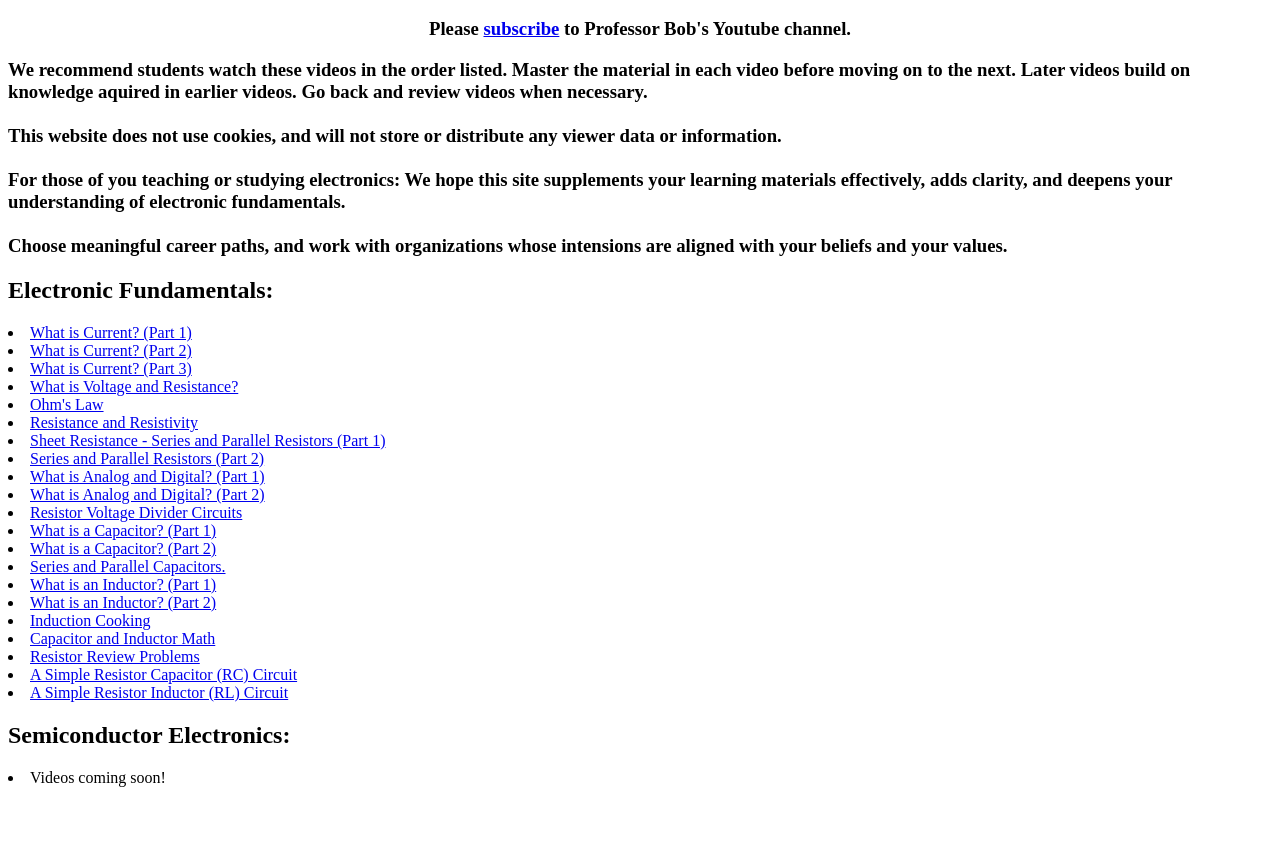
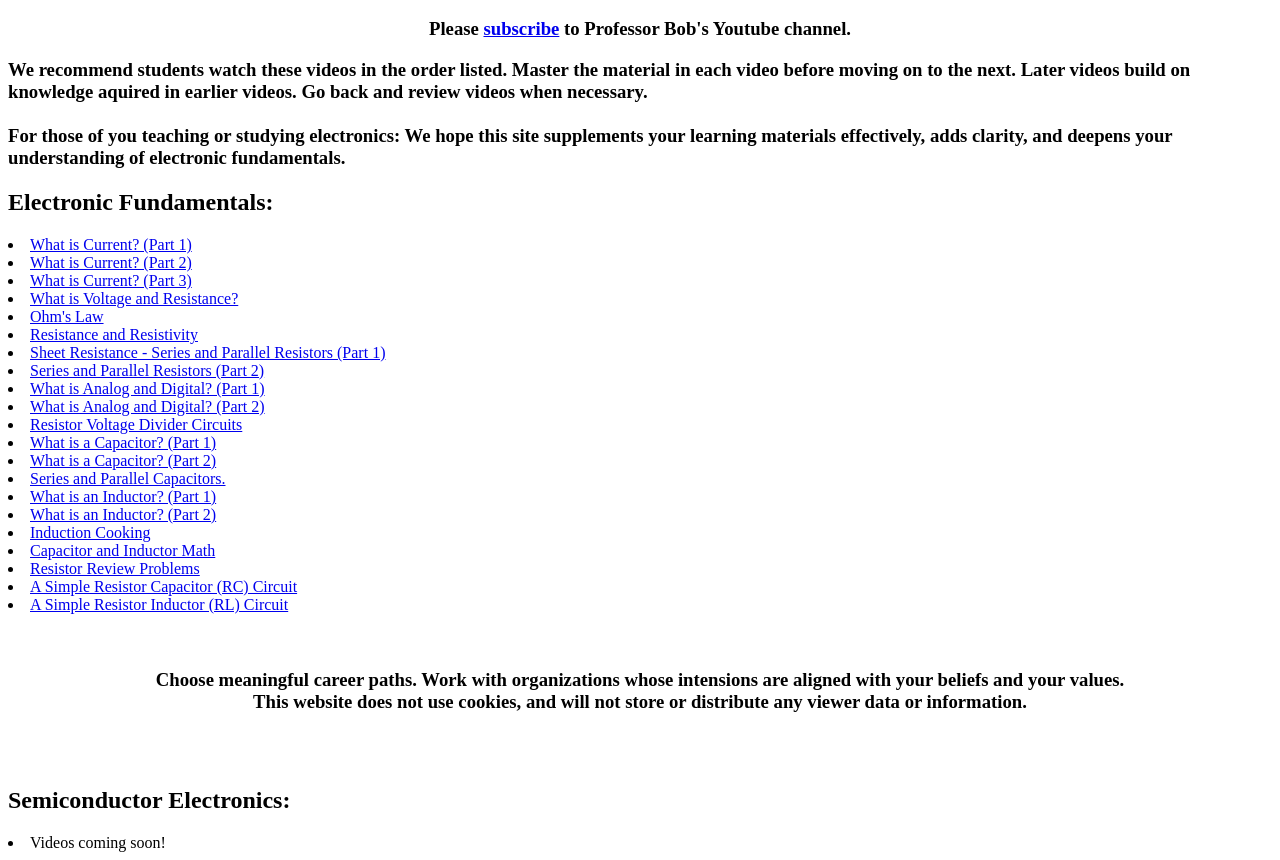
Before and after one commit to learncircuitdesign/Professor-Bob, a plain HTML site: page index.html in a window 1280 px wide. Shown: the part 48-908 px from the top of the page. Before the commit the page ends 843 px from the top, so only its background shows below. Drawn offline with Linux system fonts and the light colour scheme.

Commit message:
Update index.html

```diff
--- a/index.html
+++ b/index.html
@@ -15,12 +15,7 @@
 
 <h3>We recommend students watch these videos in the order listed.  Master the material in each video before moving on to the next. Later videos build on knowledge aquired in earlier videos.  Go back and review videos when necessary.
 <br><br>
-This website does not use cookies, and will not store or distribute any viewer data or information.
-<br><br>
 For those of you teaching or studying electronics:  We hope this site supplements your learning materials effectively, adds clarity, and deepens your understanding of electronic fundamentals.
-<br><br>
-Choose meaningful career paths, and work with organizations whose intensions are aligned with your beliefs and your values.
-</h3>
 </h3>
 
 
@@ -48,7 +43,11 @@ Choose meaningful career paths, and work with organizations whose intensions are
       <li><a href="https://youtu.be/6Mp4wiWeGe4" target="_blank">A Simple Resistor Inductor (RL) Circuit</a></li>
 
     </ul>
-
+<br><br>
+<h3><center>Choose meaningful career paths.  Work with organizations whose intensions are aligned with your beliefs and your values.
+<br>
+This website does not use cookies, and will not store or distribute any viewer data or information.</h3></center>
+<br><br>
 </body>
 </html>
 
```
